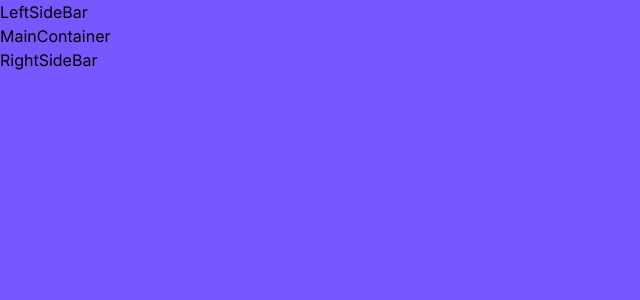
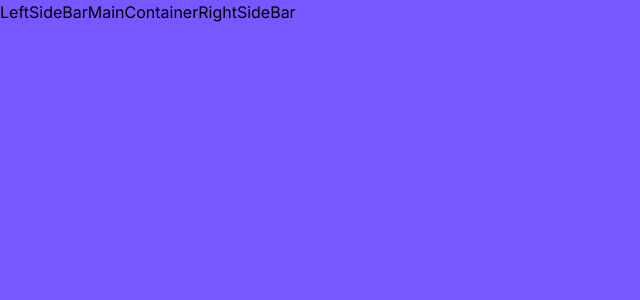
Before and after one commit to surajjayraman/beacon, a Next.js app: page / in a window 1280 px wide. Shown: the top 300 px of the page, without its empty margins (0-640 px from the left). Built offline with nearby package versions, Linux system fonts and the light colour scheme.

Commit message:
Update root layout body styles

```diff
--- a/app/(root)/layout.js
+++ b/app/(root)/layout.js
@@ -19,7 +19,7 @@ export default function RootLayout({ children }) {
     <ClerkProvider>
       <html lang="en">
         <body className={`${inter.className} bg-purple-1`}>
-          <main>
+          <main className="flex flex-row">
             <LeftSideBar />
             <MainContainer>
               <TopBar />
```
